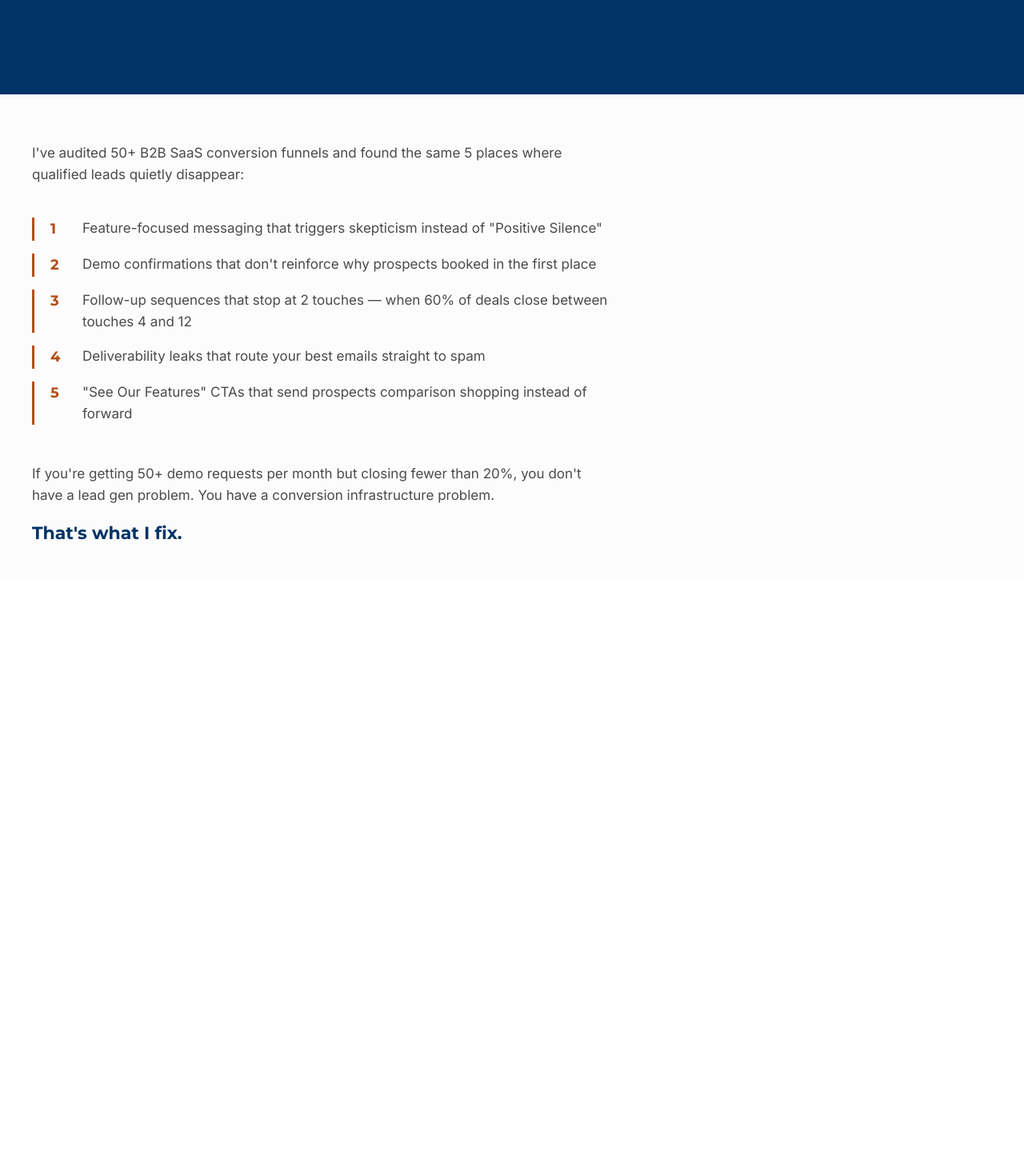
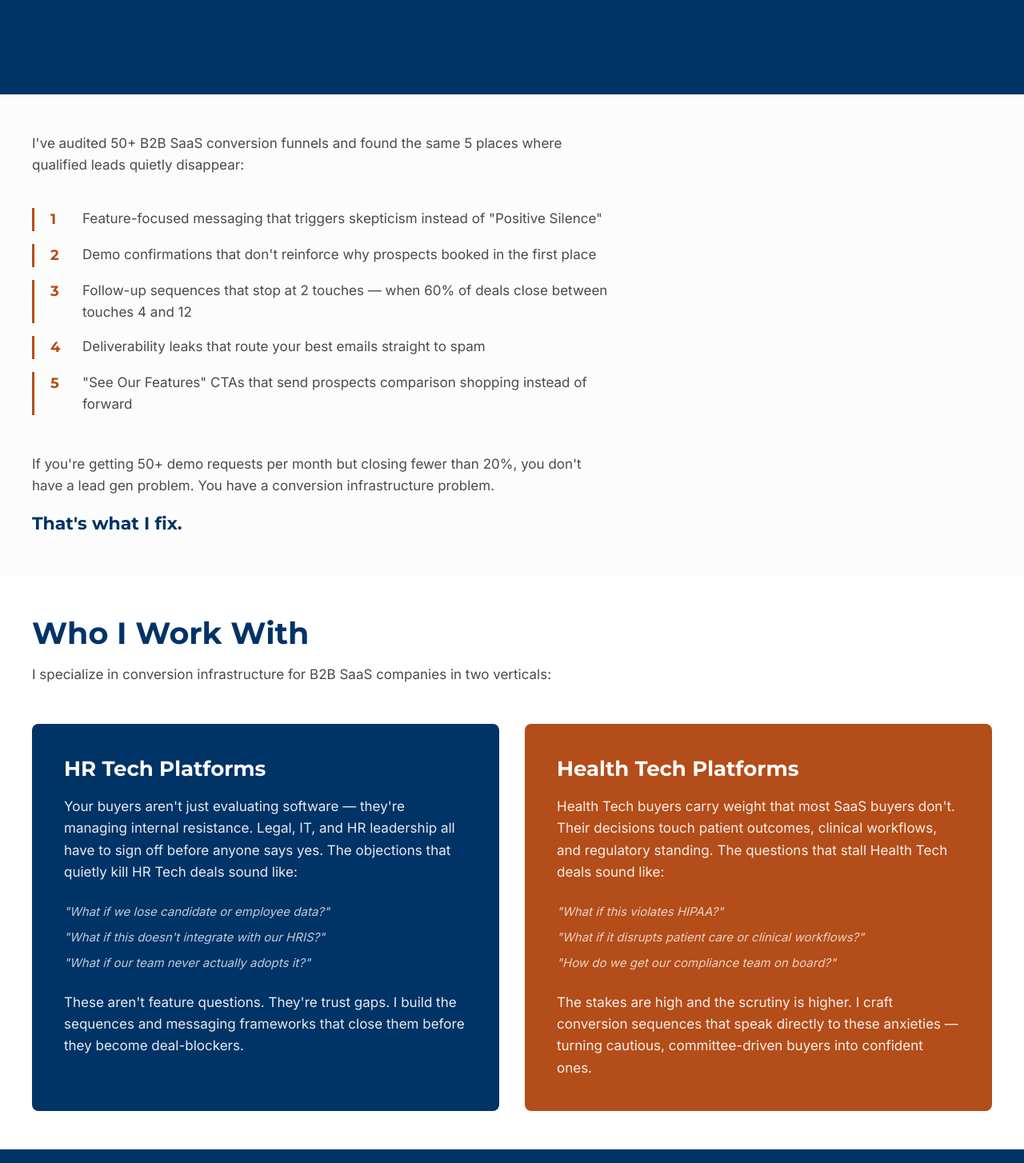
Before and after one commit to Homi011/iheoma-oparaugo, a Next.js app: page / in a window 1280 px wide. Shown: the part 676-2130 px from the top of the page at 80% size. Built offline with nearby package versions, Linux system fonts and the light colour scheme.

Commit message:
Tighten section padding

```diff
--- a/app/page.tsx
+++ b/app/page.tsx
@@ -33,7 +33,7 @@ export default function Home() {
       </section>
 
       {/* 3.2 THE 5 GAPS */}
-      <section style={{ backgroundColor: '#fcfcfc', padding: '60px 24px 40px 24px' }}>
+      <section style={{ backgroundColor: '#fcfcfc', padding: '48px 24px' }}>
         <div style={{ maxWidth: '1200px', margin: '0 auto' }}>
           <p style={{ fontFamily: 'Inter, sans-serif', fontSize: '17px', lineHeight: 1.6, color: '#4b4b4b', maxWidth: '720px', marginBottom: '40px' }}>
             I've audited 50+ B2B SaaS conversion funnels and found the same 5 places where qualified leads quietly disappear:
@@ -64,7 +64,7 @@ export default function Home() {
           </div>
         </div>
       </section>{/* 3.3 WHO I WORK WITH */}
-      <section style={{ backgroundColor: '#ffffff', padding: '840px 24px 80px 24px' }}>
+      <section style={{ backgroundColor: '#ffffff', padding: '48px 24px' }}>
         <div style={{ maxWidth: '1200px', margin: '0 auto' }}>
           <h2 style={{ fontFamily: 'Montserrat, sans-serif', fontWeight: 700, fontSize: 'clamp(30px, 4vw, 38px)', color: '#003366', marginBottom: '16px' }}>
             Who I Work With
```
